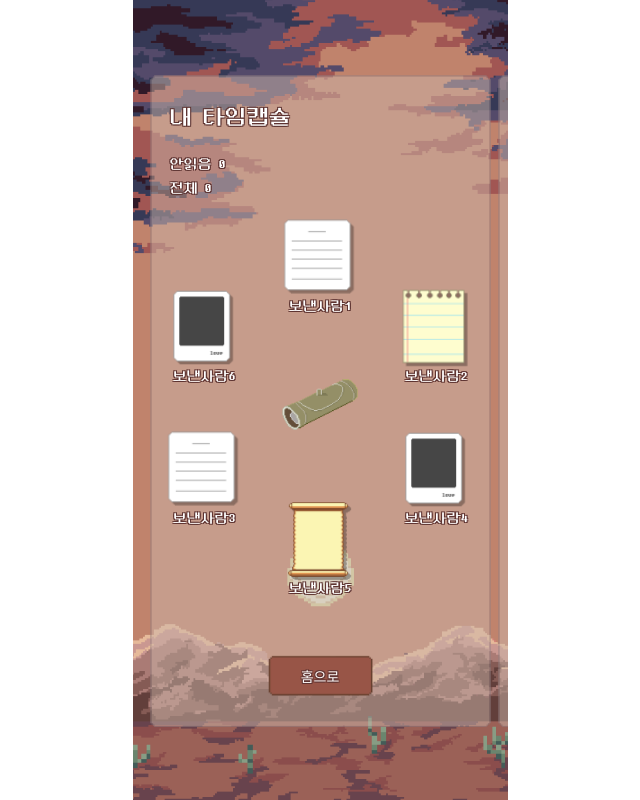
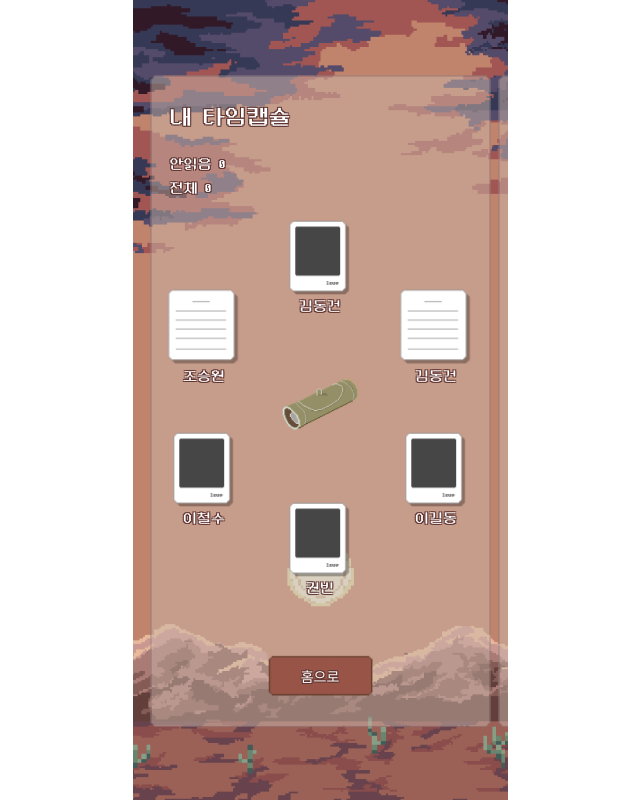
Before and after one commit to KwonSeungwon/timecapsule, a Vue app in the folder vue/: page /mypage in a window 1280 px wide. Shown: the whole page, without its empty margins (320-960 px from the left). Built offline with nearby package versions, Linux system fonts and the light colour scheme.

Commit message:
편지읽기 테스트

```diff
--- a/vue/src/components/myCapsule.vue
+++ b/vue/src/components/myCapsule.vue
@@ -1,9 +1,9 @@
 <template>
   <div class="field-holder">
     <transition-group :name="transition">
-  <div class="field" v-for="(item, idx) in tutorialItem" :key="idx"
-       :class="{'prev' : selectIdx > idx, 'next' : selectIdx < idx, 'none' : selectIdx - idx > 1 || selectIdx - idx < -1}"
-       @click="moveField(selectIdx - 1 === idx ? 'prev' : selectIdx + 1 === idx ? 'next' : false)">
+  <div class="field" v-for="page in pages" :key="page"
+       :class="{'prev' : selectIdx > page, 'next' : selectIdx < page, 'none' : selectIdx - page > 1 || selectIdx - page < -1}"
+       @click="moveField(selectIdx - 1 === page ? 'prev' : selectIdx + 1 === page ? 'next' : false)">
         <div class="title">
           <p>내 타임캡슐</p>
         </div>
@@ -12,30 +12,18 @@
           <p>전체 {{totalCount}}</p>
         </div>
         <div class="letter-holder">
-          <div class="select-letter position-1">
-            <button class="letter" @click="readLetter(0)"></button>
-            <span>보낸사람1</span>
-          </div>
-          <div class="select-letter position-2">
-            <button class="letter note" @click="readLetter(0)"></button>
-            <span>보낸사람2</span>
-          </div>
-          <div class="select-letter position-3">
-            <button class="letter polaroid" @click="readLetter(0)"></button>
-            <span>보낸사람4</span>
-          </div>
-          <div class="select-letter position-4">
-            <button class="letter sheepskin" @click="readLetter(0)"></button>
-            <span>보낸사람5</span>
-          </div>
-          <div class="select-letter position-5">
-            <button class="letter" @click="readLetter(0)"></button>
-            <span>보낸사람3</span>
-          </div>
-          <div class="select-letter position-6">
-            <button class="letter polaroid" @click="readLetter(0)"></button>
-            <span>보낸사람6</span>
-          </div>
+          <template v-if="letters.length">
+            <template v-for="(letter, i) in letters" :key="i">
+              <!-- 0 1 2 3 4 5   6 7 8 9 10 11   12 13 14 15 16 17-->
+              <div v-if="(page - 1) * 6 <= i && i < page * 6"  class="select-letter" :class="'position-' + (i % 6 + 1)">
+                <button class="letter" :class="letter.type" @click="readLetter(i)"></button>
+                <span>{{letter.name}}</span>
+              </div>
+            </template>
+          </template>
+          <template v-else>
+            <!-- 편지 없음 표시 -->
+          </template>
           <button class="capsule bamboo"></button>
         </div>
         <Footer prev="홈으로" one-button :prev_back="false" v-on:footer_res="next"></Footer>
@@ -61,8 +49,9 @@ export default {
       newCount : 0,
       totalCount : 0,
       transition : 'slide-next', //slide-next, slide-prev
+      pages : 0,
       letters : [],
-      selectIdx : 0,
+      selectIdx : 1,
       openLetter : false,
       selectLetter : {
         id : null,
@@ -71,21 +60,50 @@ export default {
       },
 
       //임시
-      tutorialItem : [1,2,3],
       letterTypes : ['letter', 'note', 'polaroid', 'sheepskin']
     }
   },
   methods : {
+    initTestData(ea) {
+      let first = ['김', '박', '이', '최', '황', '권', '조'];
+      let last = ['철수', '영희', '길동', '동건', '빈', '성수', '현수', '승원'];
+      let contents = [
+          '안녕 반가워 다음에 또만나',
+          '너를 때려 주고 싶어',
+          '빌린돈 값아',
+          '메세지 보내지 말아줄래',
+          '이 편지는 영국에서 최초로 시작되어 일년에 한바퀴를 돌면서 받는 사람에게 행운을 주었고 지금은 당신에게로 옮겨진 이 편지는 4일 안에 당신 곁을 떠나야 합니다. 이 편지를 포함해서 7통을 행운이 필요한 사람에게 보내 주셔야 합니다. 복사를 해도 좋습니다. 혹 미신이라 하실지 모르지만 사실입니다.'
+      ];
+
+      for (let i=0, max=ea; i<max;i++) {
+        this.letters.push({
+          id : i,
+          type : this.letterTypes[Math.floor(Math.random() * this.letterTypes.length)],
+          name : this.returnRandomContent(first) + this.returnRandomContent(last),
+          content : this.returnRandomContent(contents)
+        });
+      }
+
+      this.pages = Math.ceil(ea / 6 );
+      console.log(this.letters);
+    },
+    returnRandomContent (list) {
+      return list[Math.floor(Math.random() * list.length)];
+    },
+    initLetter () {
+      this.selectLetter = {
+        id : null,
+        type : null,
+        content : null
+      };
+    },
     readLetter(idx) {
       //TODO : 편지리스트에서 인덱스값 받아서 출력, 편지 정보에 편지지정보가있음
-      this.selectLetter.id = idx;
-      this.selectLetter.type = this.letterTypes[Math.floor(Math.random() * this.letterTypes.length)];
-      this.selectLetter.content = '개발중...';
+      this.selectLetter = this.letters[idx];
       this.openLetter = true;
-
     },
     closeLetter() {
-      console.log(22);
+      this.initLetter();
       this.openLetter = false;
       //편지 읽음처리, disabled
     },
@@ -101,9 +119,12 @@ export default {
       } else if (type === 'prev') {
         if (this.selectIdx) this.transition = 'slide-prev'; this.selectIdx--;
       } else if (type === 'next') {
-        if (this.tutorialItem.length > this.selectIdx + 1)  this.transition = 'slide-next'; this.selectIdx++;
+        if (this.pages > this.selectIdx + 1)  this.transition = 'slide-next'; this.selectIdx++;
       }
     },
+  },
+  created() {
+    this.initTestData(14);
   }
 }
 </script>
```
